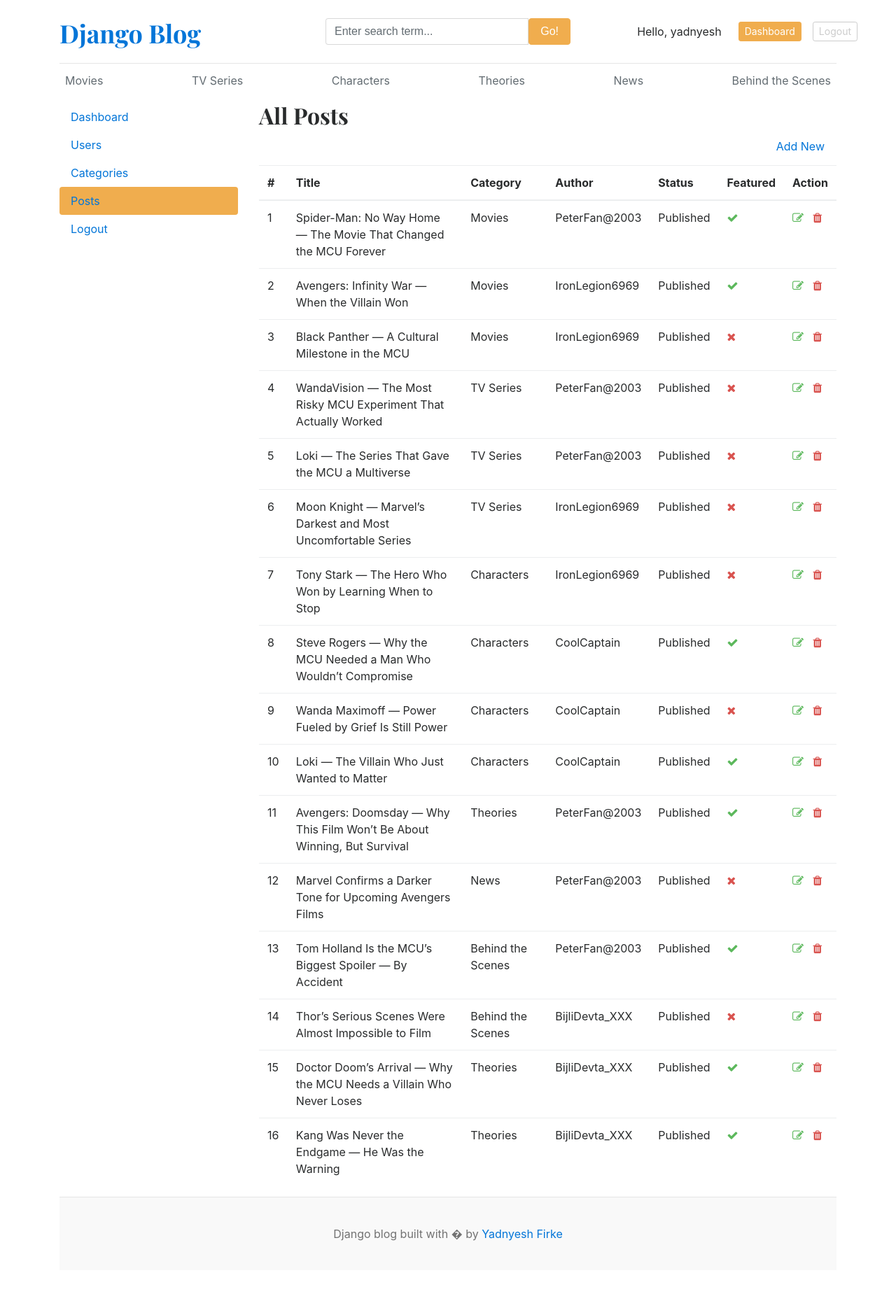
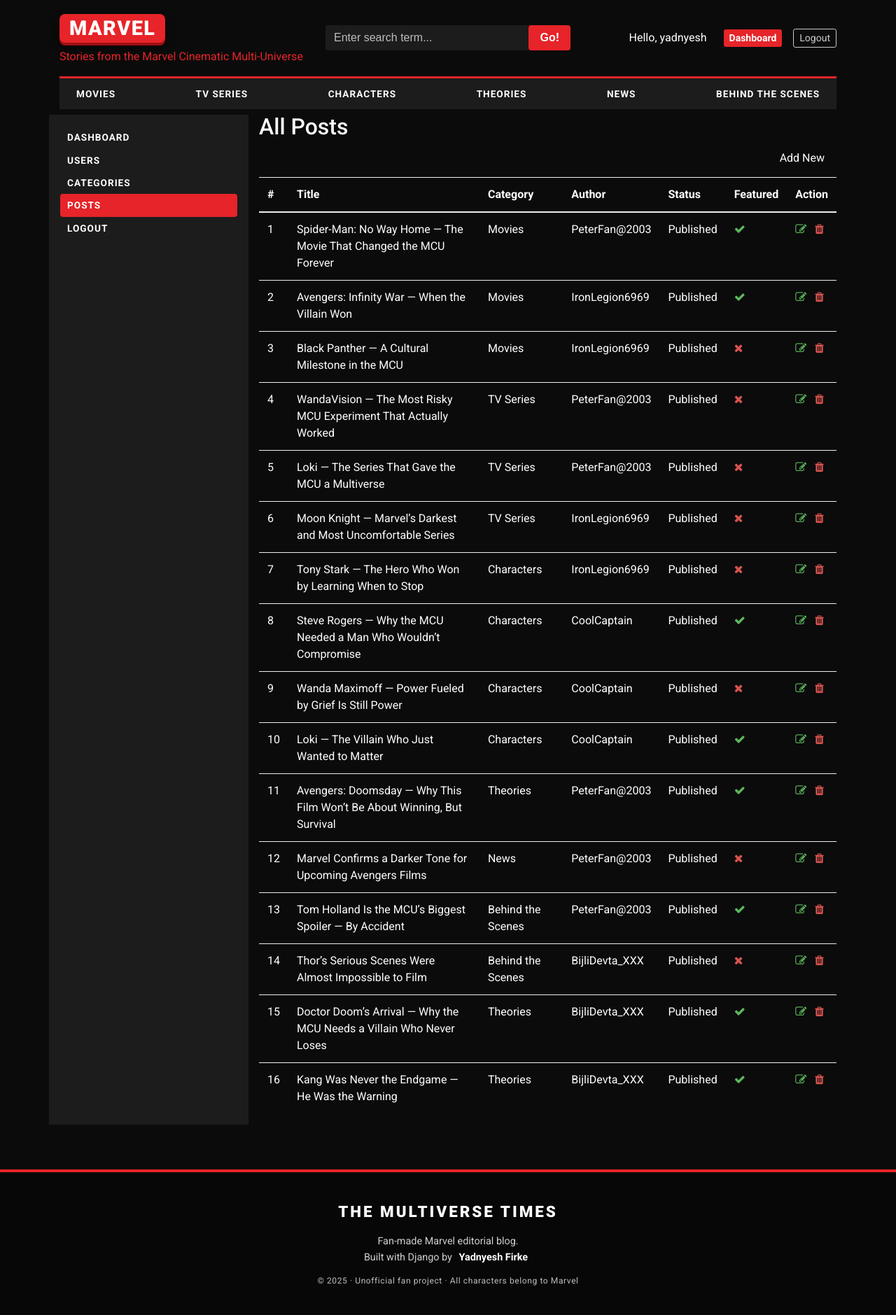
Before and after one commit to Yadnyesh2003/django-blog, a Django app: page /dashboard/posts/ in a window 1280 px wide. Shown: the whole page at 70% size. Before the commit the page ends 1773 px from the top, so only its background shows below. Run offline with Django 5.2, Linux system fonts and the light colour scheme; a user stored in the database is signed in; data comes from the database, SQL or seed files in the repository; both versions use the stored data as it was after the commit.

Commit message:
Marvel style UI made, with related posts and categories and users. Comments pending.

```diff
--- a/blog_main/static/css/blog.css
+++ b/blog_main/static/css/blog.css
@@ -1,73 +1,345 @@
-/* stylelint-disable selector-list-comma-newline-after */
+@import url('https://fonts.googleapis.com/css2?family=Roboto:wght@300;400;500;700;900&display=swap');
 
+:root {
+  --marvel-red: #e62429;
+  --black: #0b0b0b;
+  --dark: #1c1c1c;
+  --gray: #bdbdbd;
+  --white: #ffffff;
+}
+
+/* =====================
+   GLOBAL
+===================== */
+body {
+  background-color: var(--black);
+  color: var(--white);
+  font-family: 'Roboto', sans-serif;
+}
+
+.container {
+  max-width: 1200px;
+}
+
+/* =====================
+   LINKS (BASE)
+===================== */
+a {
+  color: var(--white);
+  text-decoration: none;
+  transition: all 0.2s ease;
+}
+
+a:hover {
+  color: var(--white);
+}
+
+
+
+/* =====================
+   HEADER (CSS MARVEL LOGO)
+===================== */
 .blog-header {
-    border-bottom: 1px solid #e5e5e5;
+  background: var(--black);
+  border-bottom: 3px solid var(--marvel-red);
 }
 
 .blog-header-logo {
-    font-family: "Playfair Display", Georgia, "Times New Roman", serif/*rtl:Amiri, Georgia, "Times New Roman", serif*/;
-    font-size: 2.25rem;
-  }
-
-  .blog-header-logo:hover {
+  display: inline-block;
   text-decoration: none;
 }
 
-  h1, h2, h3, h4, h5, h6 {
-    font-family: "Playfair Display", Georgia, "Times New Roman", serif/*rtl:Amiri, Georgia, "Times New Roman", serif*/;
+/* MARVEL-STYLE LOGO BLOCK */
+.marvel-logo-text {
+  display: inline-block;
+  background: var(--marvel-red);
+  color: var(--white);
+  font-weight: 900;
+  font-size: 1.8rem;
+  letter-spacing: 1.5px;
+  padding: 6px 14px;
+  text-transform: uppercase;
+  line-height: 1;
+  border-radius: 8px;
+  box-shadow:
+    0 4px 0 #9f0f13,
+    0 6px 12px rgba(0,0,0,0.6);
+  transition:
+    transform 0.25s ease,
+    box-shadow 0.25s ease,
+    filter 0.25s ease;
 }
 
-  .display-4 {
-    font-size: 2.5rem;
-  }
-  @media (min-width: 768px) {
-    .display-4 {
-      font-size: 3rem;
-    }
+/* Hover: subtle zoom + glow */
+.blog-header-logo:hover .marvel-logo-text {
+  transform: scale(1.08);
+  box-shadow:
+    0 6px 0 #9f0f13,
+    0 0 20px rgba(230, 36, 41, 0.9),
+    0 0 40px rgba(230, 36, 41, 0.4);
+  filter: brightness(1.05);
 }
 
-  .flex-auto {
-    flex: 0 0 auto;
+
+
+
+/* =====================
+   CATEGORY NAV (MARVEL STYLE)
+===================== */
+.nav-scroller {
+  background: var(--dark);
 }
 
-  .h-250 { height: 250px; }
-  @media (min-width: 768px) {
-    .h-md-250 { height: 250px; }
+.nav a {
+  color: var(--white) !important;
+  font-weight: 700;
+  text-transform: uppercase;
+  font-size: 0.85rem;
+  letter-spacing: 1px;
+  padding: 6px 10px;
+  text-decoration: none !important;
+  border-radius: 6px;
+  transition: background-color 0.2s ease, transform 0.2s ease;
 }
 
-  .search-col {
-    margin-right: 30px;   /* adjust the spacing */
+/* Hover = solid Marvel red (NO glow, NO underline) */
+.nav a:hover {
+  background-color: var(--marvel-red);
+  color: var(--white);
+  text-decoration: none !important;
+  transform: scale(1.05);
 }
 
-  /* Pagination */
-  .blog-pagination {
-    margin-bottom: 4rem;
+/* =====================
+   SEARCH
+===================== */
+.form-control {
+  background: var(--dark);
+  border: none;
+  color: white;
 }
 
-  /*
-   * Blog posts
-   */
-  .blog-post {
-    margin-bottom: 4rem;
-  }
-  .blog-post-title {
-    font-size: 2.5rem;
-  }
-  .blog-post-meta {
-    margin-bottom: 1.25rem;
-    color: #727272;
+.form-control::placeholder {
+  color: var(--gray);
 }
 
-  /*
-   * Footer
-   */
+.bg-warning {
+  background: var(--marvel-red);
+  border: none;
+  font-weight: 700;
+  color: white;
+}
+
+.btn-warning {
+  background: var(--marvel-red);
+  border: none;
+  font-weight: 700;
+  color: white;
+}
+
+.btn-warning:hover {
+  background: #ff3b3f;
+  box-shadow: 0 0 18px rgba(230, 36, 41, 0.9);
+}
+
+/* =====================
+   SECTION HEADERS (CRITICAL FIX)
+===================== */
+h3,
+.blog-sidebar h4 {
+  color: var(--white) !important;
+  font-weight: 900;
+  text-transform: uppercase;
+  letter-spacing: 1px;
+  margin-bottom: 1rem;
+}
+
+h3::before,
+.blog-sidebar h4::before {
+  content: "";
+  display: inline-block;
+  width: 6px;
+  height: 18px;
+  background: var(--marvel-red);
+  margin-right: 10px;
+  vertical-align: middle;
+}
+
+/* =====================
+   HERO / FEATURED
+===================== */
+.jumbotron {
+  background-color: var(--dark);
+  border-left: 6px solid var(--marvel-red);
+}
+
+
+
+/* =====================
+   BLOG CARDS
+===================== */
+.card {
+  background: var(--dark);
+  border: none;
+  border-bottom: 3px solid transparent;
+  transition: all 0.2s ease;
+}
+
+.card:hover {
+  border-bottom: 3px solid var(--marvel-red);
+}
+
+/* POST TITLES — FIXED HIERARCHY */
+.card h3,
+.blog-post-title {
+  color: var(--white) !important;
+  font-weight: 900;
+  text-transform: uppercase;
+  font-size: 1.2rem;
+}
+
+.card h3 a:hover,
+.blog-post-title a:hover {
+  text-shadow: 0 0 10px rgba(230, 36, 41, 0.9);
+}
+
+/* BODY TEXT — DIMMED */
+.card-text,
+.blog-post p {
+  color: #d0d0d0;
+}
+
+/* =====================
+   META
+===================== */
+small,
+.blog-post-meta {
+  color: var(--gray);
+}
+
+/* =====================
+   COMMENTS
+===================== */
+.card-body p {
+  color: var(--white);
+}
+
+/* =====================
+   FOOTER (MARVEL THEME)
+===================== */
 .blog-footer {
+  background-color: #070707;
+  border-top: 4px solid #e62429;
   padding: 2.5rem 0;
-    color: #727272;
+  margin-top: 4rem;
+}
+
+.footer-inner {
   text-align: center;
-    background-color: #f9f9f9;
-    border-top: .05rem solid #e5e5e5;
 }
-  .blog-footer p:last-child {
-    margin-bottom: 0;
+
+/* MARVEL BRAND */
+.footer-brand {
+  font-size: 1.4rem;
+  font-weight: 900;
+  letter-spacing: 3px;
+  color: #ffffff;
+  text-transform: uppercase;
+  margin-bottom: 0.8rem;
 }
+
+/* MAIN TEXT */
+.footer-text {
+  color: #d0d0d0;
+  font-size: 0.9rem;
+  line-height: 1.6;
+  margin-bottom: 0.8rem;
+}
+
+/* NAME LINK */
+.footer-text a {
+  color: #ffffff;
+  font-weight: 700;
+  padding: 2px 6px;
+  border-radius: 4px;
+  transition: background-color 0.2s ease;
+}
+
+.footer-text a:hover {
+  background-color: #e62429;
+  color: #ffffff;
+  text-decoration: none;
+}
+
+/* DISCLAIMER */
+.footer-note {
+  color: #bdbdbd;
+  font-size: 0.75rem;
+  letter-spacing: 0.6px;
+}
+
+
+/* =====================
+   HERO SECTION
+===================== */
+.marvel-hero {
+  position: relative;
+  background-image: url('{{ post.featured_image.url }}');
+  background-size: cover;
+  background-position: center;
+  min-height: 380px;
+  border-left: 6px solid var(--marvel-red);
+}
+
+.hero-overlay {
+  position: absolute;
+  inset: 0;
+  background: rgba(0,0,0,0.65);
+}
+
+.hero-content {
+  position: relative;
+  max-width: 700px;
+}
+
+/* =====================
+   SECTION TITLES
+===================== */
+.section-title {
+  margin: 2.5rem 0 1.5rem;
+  font-weight: 900;
+  text-transform: uppercase;
+  letter-spacing: 1px;
+}
+
+/* =====================
+   CARDS
+===================== */
+.marvel-card {
+  background: var(--dark);
+  border: none;
+  border-bottom: 3px solid transparent;
+  transition: all 0.2s ease;
+}
+
+.marvel-card:hover {
+  border-bottom-color: var(--marvel-red);
+}
+
+.marvel-card h3 {
+  font-size: 1.2rem;
+}
+
+/* =====================
+   SIDEBAR
+===================== */
+.sidebar-box {
+  background: var(--dark);
+  padding: 1.2rem;
+  border-radius: 6px;
+  border-left: 4px solid var(--marvel-red);
+}
+
+.sidebar-box h4 {
+  margin-bottom: 0.8rem;
+}
--- a/templates/base.html
+++ b/templates/base.html
@@ -18,7 +18,10 @@
       <header class="blog-header py-3">
         <div class="row flex-nowrap justify-content-between align-items-center">
           <div class="col-4 pt-1">
-            <a class="blog-header-logo text-dark" href="/">Django Blog</a>
+            <a class="blog-header-logo mb-2" href="/">
+              <span class="marvel-logo-text">Marvel</span>
+            </a> <br>
+            <span style="color:#e62429;">Stories from the Marvel Cinematic Multi-Universe</span>
           </div>
           <div class="col-4 search-col">
             <form action="{% url 'search' %}" method="get">
@@ -46,7 +49,7 @@
       </header>
 
       <div class="nav-scroller py-1 mb-2">
-        <nav class="nav d-flex justify-content-between">
+        <nav class="nav d-flex justify-content-between px-3">
             {% for cat in categories %}
           <a class="p-2 text-muted" href="{% url 'posts_by_category' cat.id  %}">{{cat.category_name}}</a>
           {% endfor %}
@@ -59,9 +62,24 @@
 {% endblock %}
 
 
-<!-- Footer Part -->
+    </div>
     <footer class="blog-footer">
-        <p>Django blog built with � by <a href="#">Yadnyesh Firke</a></p>
+      <div class="container footer-inner">
+
+        <div class="footer-brand">
+          The Multiverse Times
+        </div>
+
+        <div class="footer-text">
+          Fan-made Marvel editorial blog.<br>
+          Built with Django by <a href="http://www.linkedin.com/in/yadnyesh-firke-5715b725b">Yadnyesh Firke</a>
+        </div>
+
+        <div class="footer-note">
+          © 2025 · Unofficial fan project · All characters belong to Marvel
+        </div>
+
+      </div>
     </footer>
   </body>
 </html>
--- a/templates/dashboard/dashboard.html
+++ b/templates/dashboard/dashboard.html
@@ -14,7 +14,7 @@
                 <div class="card border-default mb-3">
                     <div class="card-header text-center text-uppercase font-weight-bold">All Categories</div>
                     <div class="card-body text-dark">
-                        <h5 class="card-title text-center">{{category_count}}</h5>
+                        <h5 class="text-white text-center">{{category_count}}</h5>
                     </div>
                 </div>
             </div>
@@ -23,7 +23,7 @@
                 <div class="card border-default mb-3">
                     <div class="card-header text-center text-uppercase font-weight-bold">All Posts</div>
                     <div class="card-body text-dark">
-                        <h5 class="card-title text-center">{{blogs_count}}</h5>
+                        <h5 class="text-white text-center">{{blogs_count}}</h5>
                     </div>
                 </div>
             </div>
--- a/templates/dashboard/sidebar.html
+++ b/templates/dashboard/sidebar.html
@@ -1,30 +1,30 @@
 
-<div class="col-md-3">
-    <div class="nav flex-column nav-pills bg-light" aria-orientation="vertical">
-        <a class="nav-link text-dark {% if request.path == '/dashboard/' %}bg-warning{% endif %}"
+<div class="col-md-3 marvel-card p-3">
+    <div class="nav flex-column nav-pills" aria-orientation="vertical">
+        <a class="nav-link text-dark {% if request.path == '/dashboard/' %}btn-warning{% endif %}"
            href="{% url 'dashboard' %}">
            Dashboard
         </a>
 
         {% if perms.auth.view_user %}
-        <a class="nav-link text-dark {% if '/users/' in request.path %}bg-warning{% endif %}"
+        <a class="nav-link text-dark {% if '/users/' in request.path %}btn-warning{% endif %}"
             href="{% url 'users' %}">
             Users
         </a>
         {% endif %}
 
-        <a class="nav-link text-dark {% if '/categories/' in request.path %}bg-warning{% endif %}"
+        <a class="nav-link text-dark {% if '/categories/' in request.path %}btn-warning{% endif %}"
            href="{% url 'categories' %}">
             Categories
         </a>
 
-        <a class="nav-link text-dark {% if '/posts/' in request.path %}bg-warning{% endif %}"
+        <a class="nav-link text-dark {% if '/posts/' in request.path %}btn-warning{% endif %}"
            href="{% url 'posts' %}">
             Posts
         </a>
 
         <a class="nav-link text-dark"
-           href="#">
+           href="{% url 'logout' %}">
             Logout
         </a>
     </div>
--- a/templates/posts_by_category.html
+++ b/templates/posts_by_category.html
@@ -6,7 +6,7 @@
 <div class="row mb-2">
     {% if posts %}
         {% for post in posts %}
-        <div class="col-md-6">
+        <div class="col-md-6 mb-4">
           <div class="card border-0" >
             <div class="card-body">
               <a href="{% url 'blogs' post.slug %}" class = "text-dark">
```
Also changed, not shown: templates/blogs.html (+4 -4 lines), templates/home.html (+57 -32 lines), templates/home.txt (added, +73 -0 lines), db.sqlite3. Lines whose indentation alone changed are shown as unchanged.
